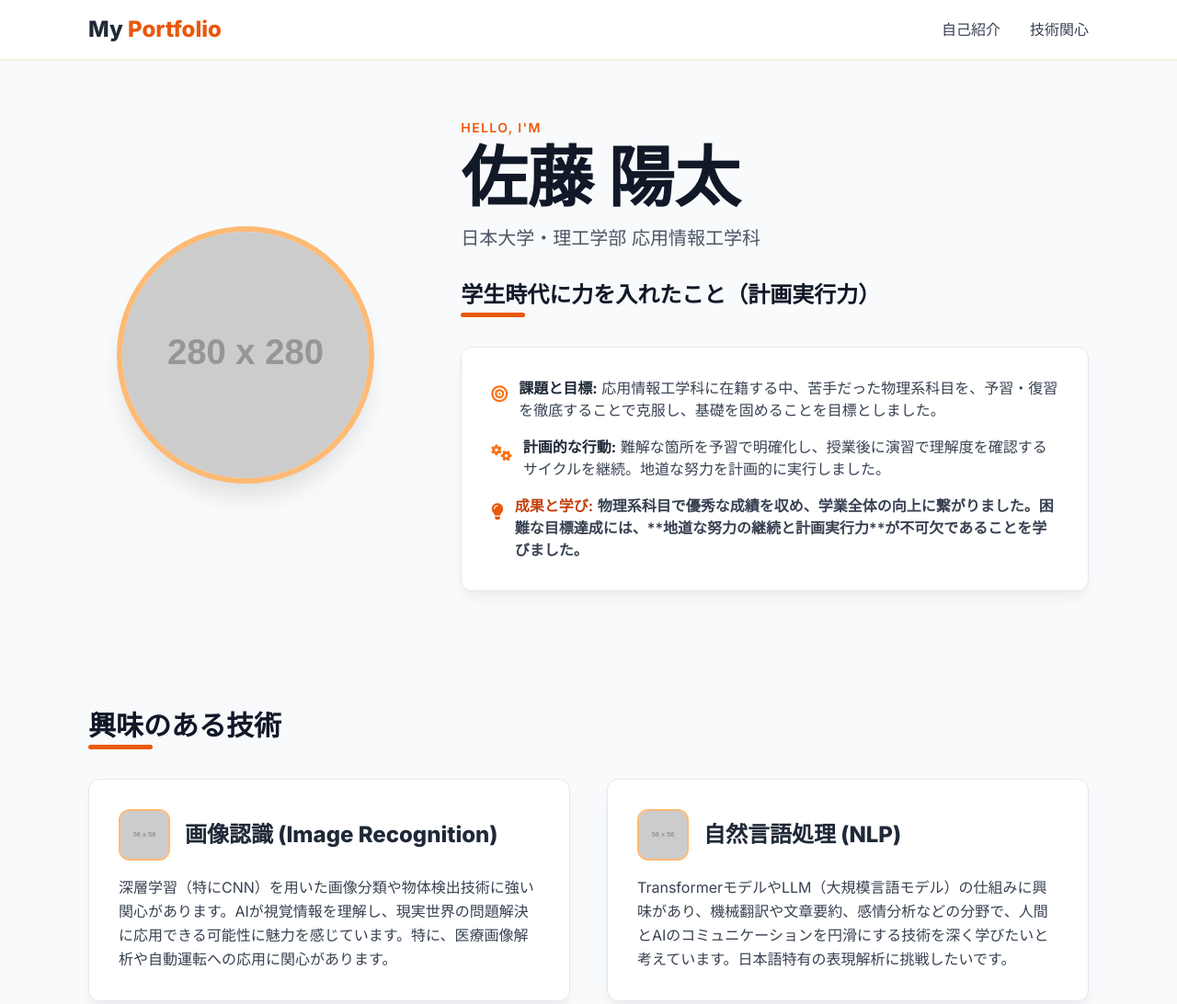
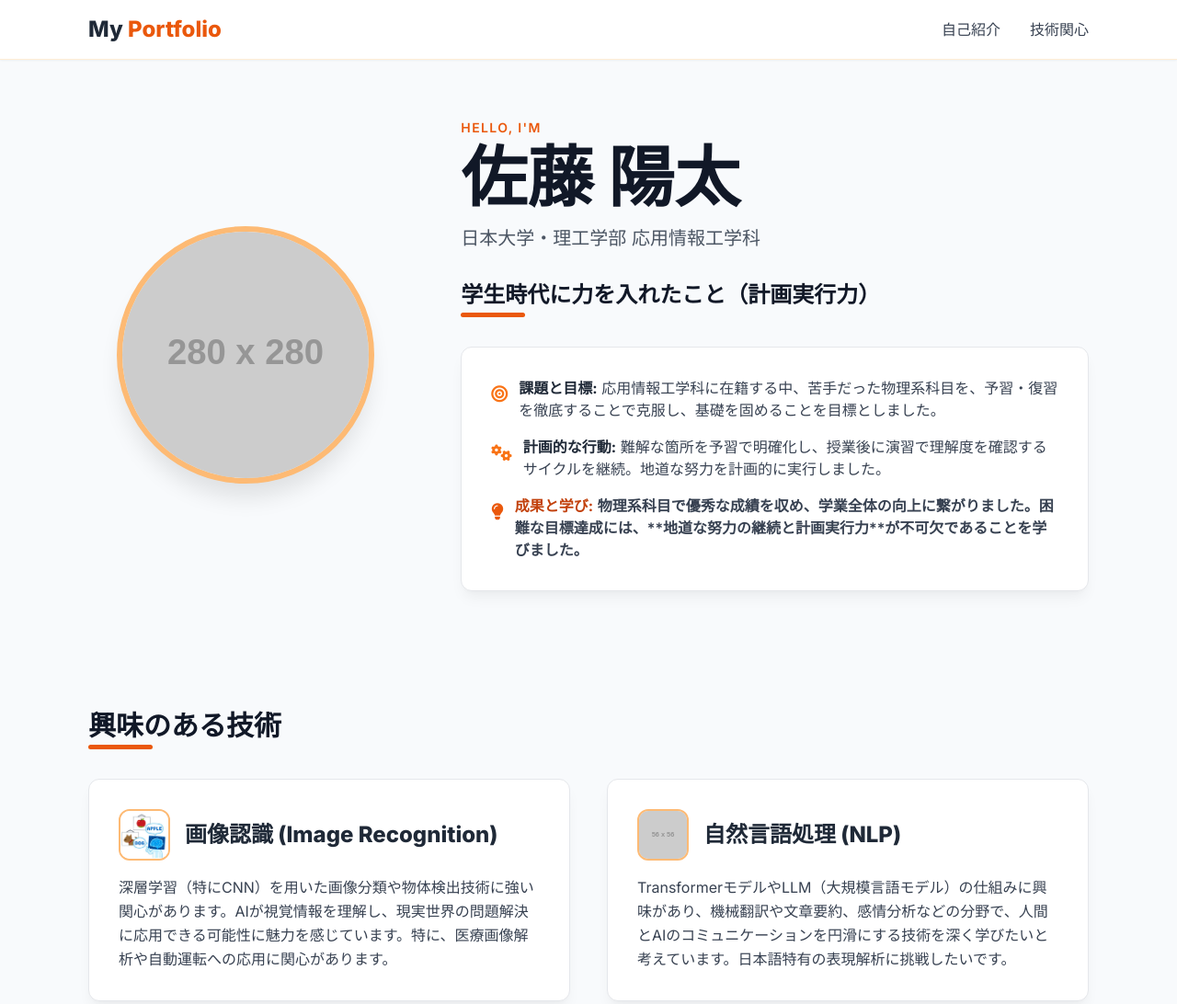
Before and after one commit to mochimochi369/portfolio, a plain HTML site: page index.html in a window 1280 px wide. Shown: the top 1092 px of the page at 92% size. Drawn offline with nearby package versions, Linux system fonts and the light colour scheme; placeholder pictures from the web are drawn by us.

Commit message:
Update image source for vision concept

```diff
--- a/index.html
+++ b/index.html
@@ -239,7 +239,7 @@
                         <div class="skill-image-wrapper mr-4">
                             <!-- https://blogger.googleusercontent.com/img/b/R29vZ2xl/AVvXsEhzbRYLmbUY4N5zDeVOYP68i5q7-3eYUCn7lTy99lbJPNtq0ORlrBmT_klgkJwhfHpi2h9OKVv6Ewqy70nDzLv5G4bTP3PzMLuQNg2xMp8k-ks5iC-AYc2ApFgrVy2QUtjQh7QyH56fe4k/s800/ai_image_gazou_ninshiki.png -->
                             <img
-                                src="https://placehold.co/56x56/ea580c/ffffff?text=VISION"
+                                src="https://github.com/mochimochi369/portfolio/blob/main/%E7%94%BB%E5%83%8F%E8%AA%8D%E8%AD%98.jpg?raw=true"
                                 alt="画像認識のコンセプト画像"
                                 class="w-full h-full object-cover"
                                 onerror="this.style.display='none'; document.getElementById('icon-vision').style.display='block';">
```
